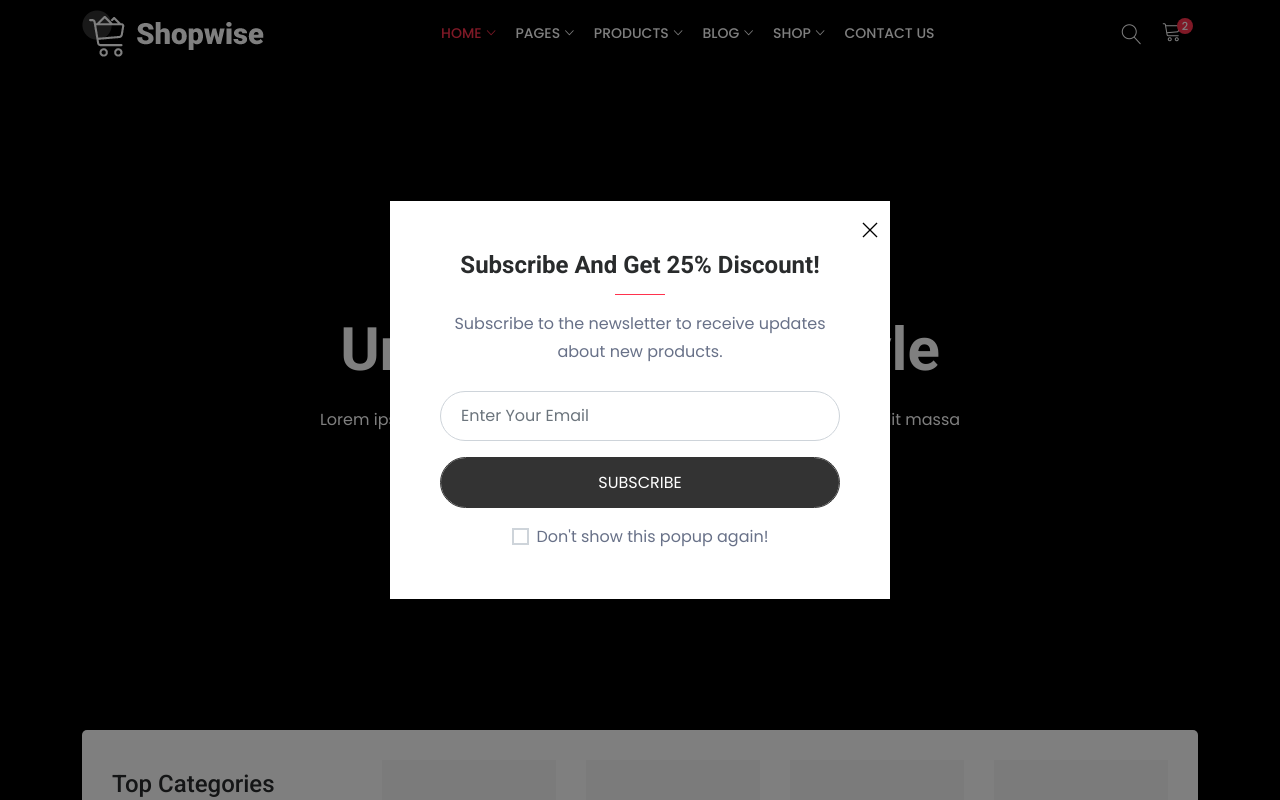
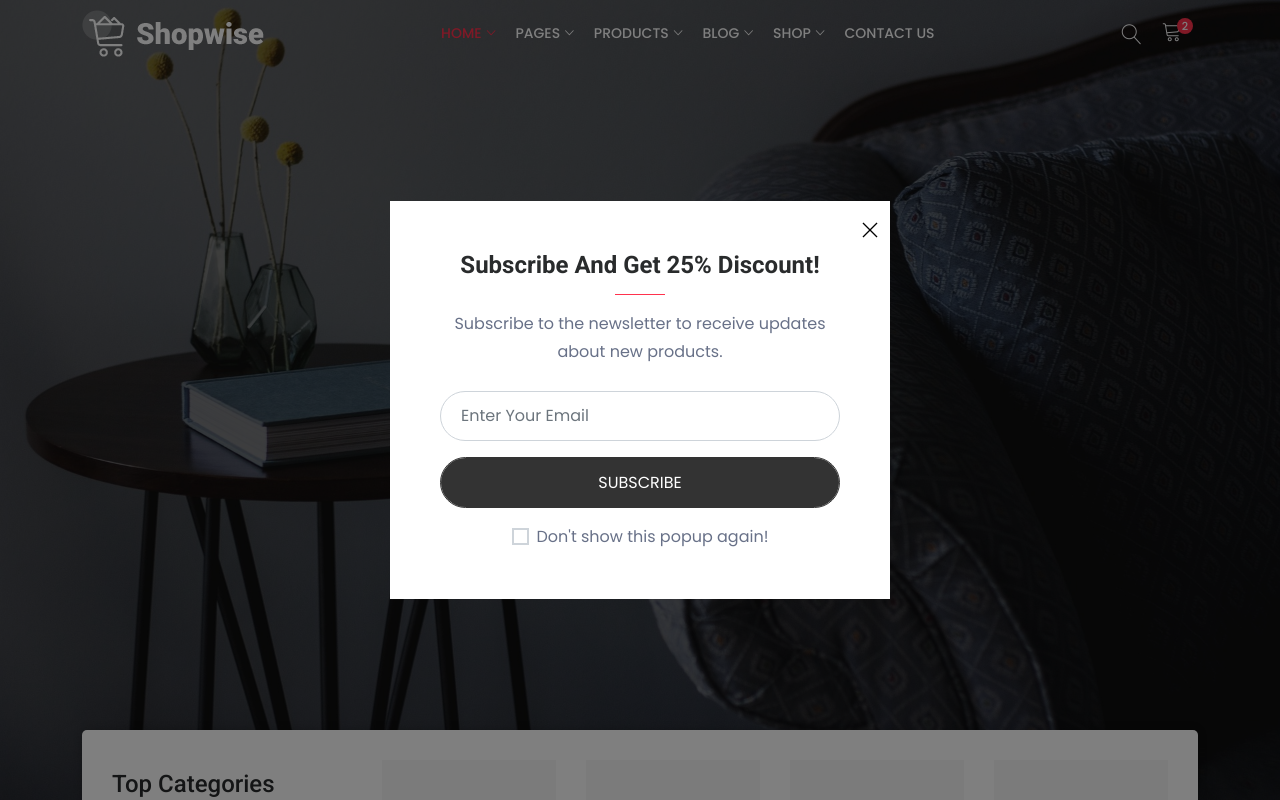
Before and after one commit to pentest225/Atelar, a Django app: page / in a window 1280 px wide. Run offline with Django 4.2, Linux system fonts and the light colour scheme; data comes from the database, SQL or seed files in the repository; both versions use the stored data as it was after the commit; some libraries are stand-ins or nearby versions; some web fonts are replaced.

Commit message:
Section carousel ok

```diff
--- a/AtelarWebApp/settings.py
+++ b/AtelarWebApp/settings.py
@@ -122,8 +122,11 @@
 # https://docs.djangoproject.com/en/4.2/howto/static-files/
 
 STATIC_URL = 'static/'
+MEDIA_URL = '/media/'
+MEDIA_ROOT = os.path.join(BASE_DIR, 'media')
+
 STATICFILES_DIRS = [
-    os.path.join(BASE_DIR,'static')
+    os.path.join(BASE_DIR, 'static')
 ]
 
 # Default primary key field type
--- a/AtelarWebApp/urls.py
+++ b/AtelarWebApp/urls.py
@@ -16,7 +16,8 @@
 """
 from django.contrib import admin
 from django.urls import path,include
-
+from django.conf import settings
+from django.conf.urls.static import static
 from front import views
 
 
@@ -24,10 +25,10 @@
     path('admin/', admin.site.urls),
     path('', include('front.urls')),
 
-    path('auth/',include('users.urls')),
+    path('auth/', include('users.urls')),
 
 
-    path('products/',include('products.urls')),
+    path('products/', include('products.urls')),
 
-    path('orders/',include('orders.urls')),
-]
+    path('orders/', include('orders.urls')),
+] + static(settings.MEDIA_URL, document_root=settings.MEDIA_ROOT)
--- a/front/models.py
+++ b/front/models.py
@@ -46,6 +46,7 @@
 class BannerSection(models.Model):
     banner_image = models.FileField(upload_to="front_image/", max_length=100)
     banner_title = models.CharField(max_length=255)
+    banner_subtitle = models.CharField(max_length=255,null=True, blank=True)
     banner_description = models.CharField(max_length=255)
     banner_font_color = models.CharField(max_length=7)
     is_header_banner = models.BooleanField(default=False)
--- a/front/views.py
+++ b/front/views.py
@@ -1,15 +1,19 @@
 from django.shortcuts import render
+from .models import BannerSection
 
 
 # Create your views here.
 def index(request):
     #TODO:LISTE DES INFORMATIONS A AFFICHER DANS LE CAROUSEL
+    banners = BannerSection.objects.all()
     #TODO: LISTE DES TOP CATEGORIE
     #TODO: LIST DES TOP PRODUITS
     #TODO: LIST DES OFFRES SPÉCIALE
+    #print(banners.first().banner_image.url)
+    print(banners.first().banner_title)
+    print(banners.first().banner_image)
 
-    print("On The Index Page")
-    return render(request, 'index4.html')
+    return render(request, 'index4.html', {"banners": banners, "patrick": "Dagouaga Patrick"})
 
 
 def about(request):
--- a/templates/index4.html
+++ b/templates/index4.html
@@ -6,31 +6,18 @@
 <div class="banner_section full_screen staggered-animation-wrap">
     <div id="carouselExampleControls" class="carousel slide carousel-fade light_arrow carousel_style2" data-bs-ride="carousel">
         <div class="carousel-inner">
-            <div class="carousel-item active background_bg overlay_bg_50" data-img-src="{% static 'webapp/assets/images/banner10.jpg' %} ">
+            {% for banner in banners %}
+            	<div class="carousel-item {% if forloop.first %} active {% endif %} background_bg overlay_bg_50" data-img-src=" {{ banner.banner_image.url }} ">
                 <div class="banner_slide_content banner_content_inner">
                 	<div class="container">
                     	<div class="row justify-content-center">
                             <div class="col-lg-7 col-md-10">
                                 <div class="banner_content text_white text-center">
-                                    <h5 class="mb-3 bg_strip staggered-animation text-uppercase" data-animation="fadeInDown" data-animation-delay="0.2s">Starting $90.00</h5>
-                                    <h2 class="staggered-animation" data-animation="fadeInDown" data-animation-delay="0.3s">Unique Furniture Style</h2>
-                                    <p class="staggered-animation" data-animation="fadeInUp" data-animation-delay="0.4s">Lorem ipsum dolor sit amet, consectetur adipiscing elit. Phasellus blandit massa enim. Nullam id varius nunc id varius nunc.</p>
-                                    <a class="btn btn-white staggered-animation" href="shop-left-sidebar.html" data-animation="fadeInUp" data-animation-delay="0.5s">Shop Now</a>
-                                </div>
-                            </div>
-                        </div>
-                    </div>
-                </div>
-            </div>
-            <div class="carousel-item background_bg overlay_bg_50" data-img-src="{% static 'webapp/assets/images/banner11.jpg' %} ">
-                <div class="banner_slide_content banner_content_inner">
-                	<div class="container">
-                    	<div class="row justify-content-center">
-                            <div class="col-lg-7 col-md-10">
-                                <div class="banner_content text_white text-center">
-                                    <h5 class="mb-3 staggered-animation font-weight-light" data-animation="fadeInDown" data-animation-delay="0.2s">Get up to 50% off Today Only!</h5>
-                                    <h2 class="staggered-animation" data-animation="fadeInDown" data-animation-delay="0.3s">Quality Furniture</h2>
-                                    <p class="staggered-animation" data-animation="fadeInUp" data-animation-delay="0.4s">Lorem ipsum dolor sit amet, consectetur adipiscing elit. Phasellus blandit massa enim. Nullam id varius nunc id varius nunc.</p>
+                                    <h5 class="mb-3 staggered-animation font-weight-light" data-animation="fadeInDown" data-animation-delay="0.2s">
+                                        {{ banner.banner_subtitle }}</h5>
+                                    <h2 class="staggered-animation" data-animation="fadeInDown" data-animation-delay="0.3s">
+                                        {{ banner.banner_title }}</h2>
+                                    <p class="staggered-animation" data-animation="fadeInUp" data-animation-delay="0.4s">{{ banner.banner_description }}</p>
                                     <a class="btn btn-white staggered-animation" href="shop-left-sidebar.html" data-animation="fadeInUp" data-animation-delay="0.4s">Shop Now</a>
                                 </div>
                             </div>
@@ -38,22 +25,7 @@
                     </div>
                 </div>
             </div>
-            <div class="carousel-item background_bg overlay_bg_60" data-img-src="{% static 'webapp/assets/images/banner12.jpg' %} ">
-                <div class="banner_slide_content banner_content_inner">
-                	<div class="container">
-                    	<div class="row justify-content-center">
-                            <div class="col-lg-7 col-md-10">
-                                <div class="banner_content text_white text-center">
-                                    <h5 class="mb-3 staggered-animation font-weight-light" data-animation="fadeInDown" data-animation-delay="0.2s">Taking your Viewing Experience to Next Level</h5>
-                                    <h2 class="staggered-animation" data-animation="fadeInDown" data-animation-delay="0.3s">Living Room Collection</h2>
-                                    <p class="staggered-animation" data-animation="fadeInUp" data-animation-delay="0.4s">Lorem ipsum dolor sit amet, consectetur adipiscing elit. Phasellus blandit massa enim. Nullam id varius nunc id varius nunc.</p>
-                                    <a class="btn btn-white staggered-animation" href="shop-left-sidebar.html" data-animation="fadeInUp" data-animation-delay="0.4s">Shop Now</a>
-                                </div>
-                            </div>
-                        </div>
-                    </div>
-                </div>
-            </div>
+            {% endfor %}
         </div>
         <a class="carousel-control-prev" href="#carouselExampleControls" role="button" data-bs-slide="prev"><i class="ion-chevron-left"></i></a>
         <a class="carousel-control-next" href="#carouselExampleControls" role="button" data-bs-slide="next"><i class="ion-chevron-right"></i></a>
--- a/users/urls.py
+++ b/users/urls.py
@@ -3,5 +3,5 @@
 
 urlpatterns = [
     path('', views.auth, name='login'),
-    path('/register', views.register, name='register')
+    path('register/', views.register, name='register')
 ]
```
Also changed, not shown: templates/tempHtml.html (added, +34 -0 lines), db.sqlite3, front/migrations/0002_bannersection_banner_subtitle.py (added), front_image/accessories-4850070_1920.jpg (added), front_image/couch-1845270_1920.jpg (added), front_image/couch-1845270_1920_hclI2jB.jpg (added), front_image/hammer-4536225_1920.jpg (added), media/front_image/couch-1845270_1920.jpg (added), media/front_image/hammer-4536225_1920.jpg (added).
